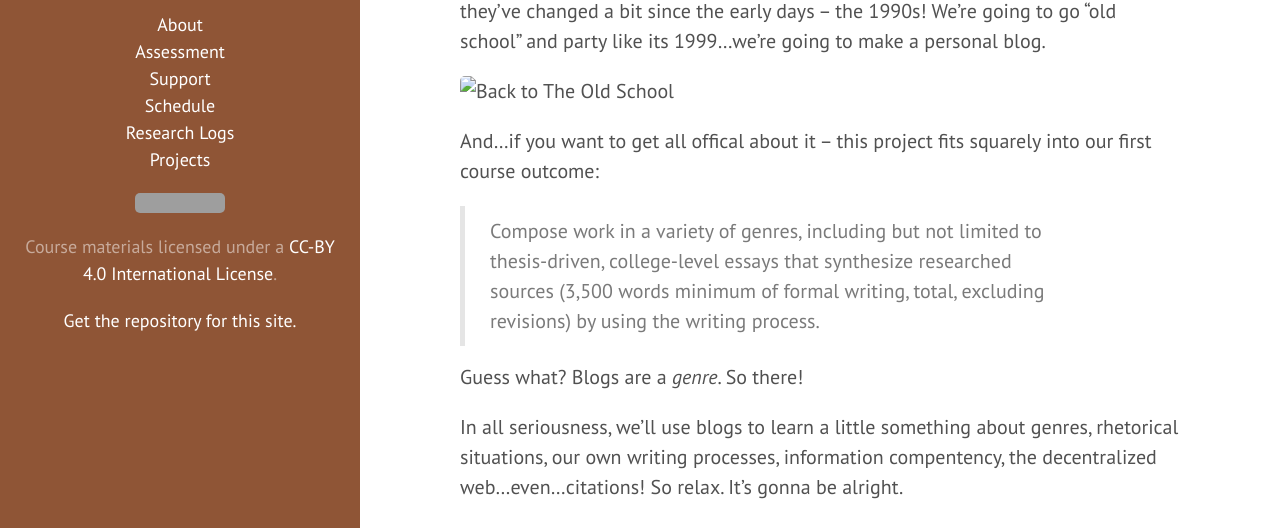
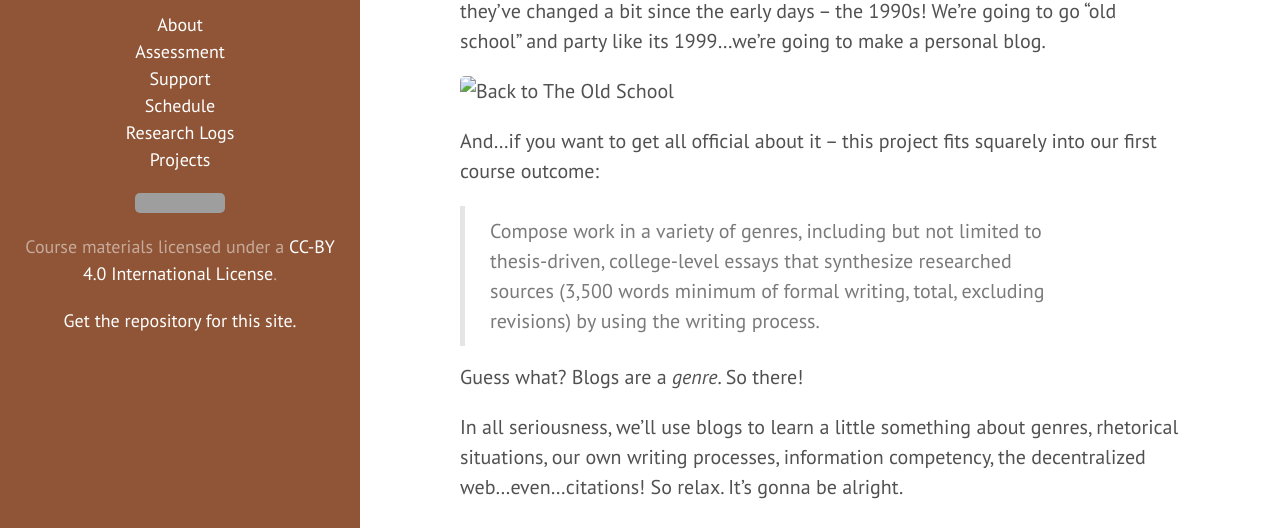
Before and after one commit to jloan/e101v1, a Jekyll site: the page built from _posts/2020-01-08-blog-project.md, in a window 1280 px wide and 900 px high. Shown: the part 341-869 px from the top of the window. Built offline with Jekyll 4.4.1, drawn with Linux system fonts in a browser that asks for light colours; some of the changed text lies outside the part shown; grey boxes are pictures that could not be loaded.

Commit message:
Update 2020-01-08-blog-project.md
more typo fixes

```diff
--- a/_posts/2020-01-08-blog-project.md
+++ b/_posts/2020-01-08-blog-project.md
@@ -11,13 +11,13 @@ Our first project this quarter will be to compose a personal blog. Blogs are a g
 
 ![Back to The Old School]()
 
-And...if you want to get all offical about it -- this project fits squarely into our first course outcome:
+And...if you want to get all official about it -- this project fits squarely into our first course outcome:
 
 > Compose work in a variety of genres, including but not limited to thesis-driven, college-level essays that synthesize researched sources (3,500 words minimum of formal writing, total, excluding revisions) by using the writing process.
 
 Guess what? Blogs are a *genre*. So there!
 
-In all seriousness, we'll use blogs to learn a little something about genres, rhetorical situations, our own writing processes, information compentency, the decentralized web...even...citations! So relax. It's gonna be alright.
+In all seriousness, we'll use blogs to learn a little something about genres, rhetorical situations, our own writing processes, information competency, the decentralized web...even...citations! So relax. It's gonna be alright.
 
 
 ## Why a blog? Really...what's the purpose of this?
```
Also changed, not shown: other parts of _posts/2020-01-08-blog-project.md (+2 -2 lines).
